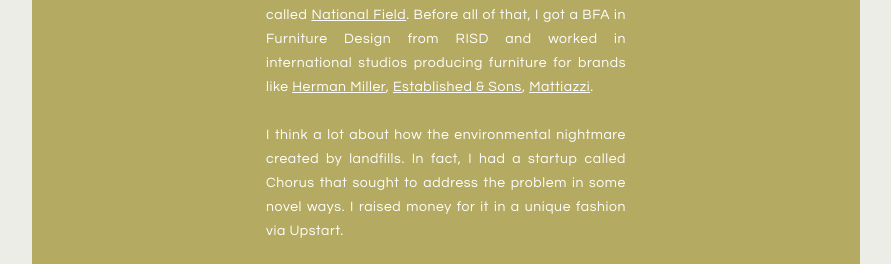
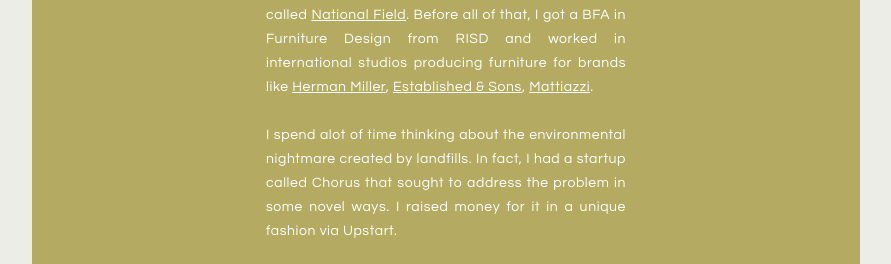
Before and after one commit to matthewkulp/-hello---matthewkulp.com, a website: page index.html in a window 1280 px wide. Shown: the part 1465-1729 px from the top of the page, without its empty margins (194-1085 px from the left). Drawn offline with nearby package versions, Linux system fonts and the light colour scheme.

Commit message:
typo corrected

```diff
--- a/index.html
+++ b/index.html
@@ -392,7 +392,7 @@
 					I got into tech through a passion for politics; designing campaign tools for Obama at a startup called <a href="http://www.nationalfield.com/" target="_blank">National Field</a>. Before all of that, I got a BFA in Furniture Design from RISD and worked in international studios producing furniture for brands like <a href="http://www.hermanmiller.com/" target="_blank">Herman Miller</a>, <a href="http://www.establishedandsons.com/" target="_blank">Established & Sons</a>, <a href="http://www.mattiazzi.eu/" target="_blank">Mattiazzi</a>.
 
 					<p>
-					I think a lot about how the environmental nightmare created by landfills. In fact, I had a startup called Chorus that sought to address the problem in some novel ways. I raised money for it in a unique fashion via Upstart.
+					I spend alot of time thinking about the environmental nightmare created by landfills. In fact, I had a startup called Chorus that sought to address the problem in some novel ways. I raised money for it in a unique fashion via Upstart.
 
 					<p>
 					Let's chat.
```
